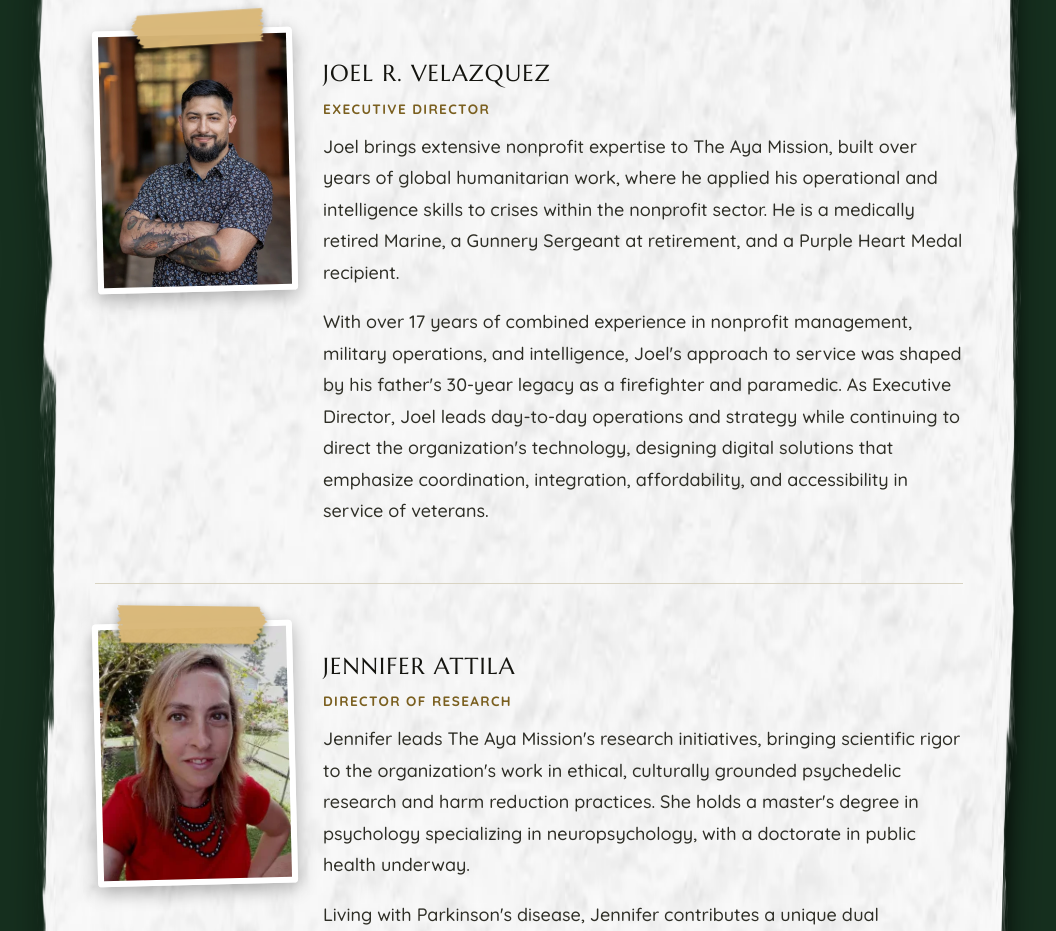
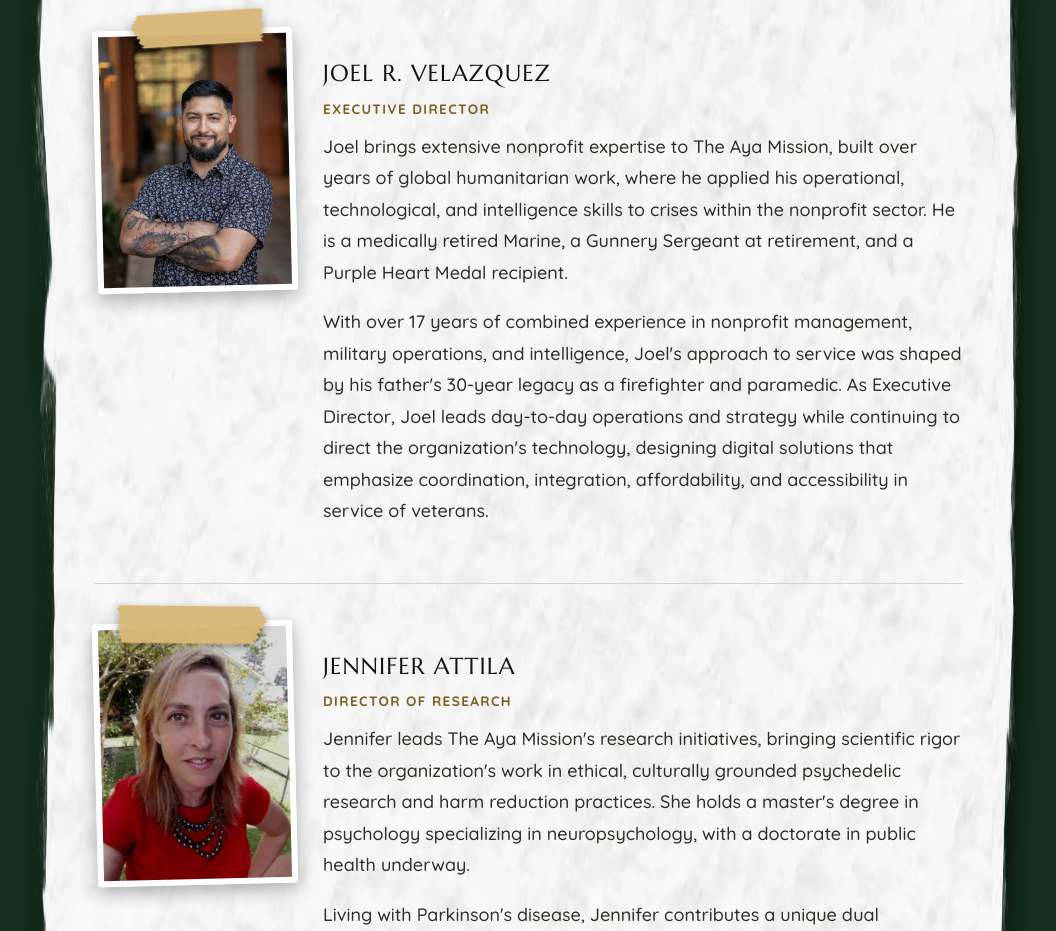
Before and after one commit to The-Aya-Mission/TAM-website, a plain HTML site: page team.html in a window 1280 px wide. Shown: the part 1320-2251 px from the top of the page, without its empty margins (111-1167 px from the left). Drawn offline with Linux system fonts and the light colour scheme; no server answers.

Commit message:
Joel bio: add technological to skills

```diff
--- a/team.html
+++ b/team.html
@@ -100,7 +100,7 @@
         <div>
         <h3>Joel R. Velazquez</h3>
         <div class="role">Executive Director</div>
-        <p>Joel brings extensive nonprofit expertise to The Aya Mission, built over years of global humanitarian work, where he applied his operational and intelligence skills to crises within the nonprofit sector. He is a medically retired Marine, a Gunnery Sergeant at retirement, and a Purple Heart Medal recipient.</p>
+        <p>Joel brings extensive nonprofit expertise to The Aya Mission, built over years of global humanitarian work, where he applied his operational, technological, and intelligence skills to crises within the nonprofit sector. He is a medically retired Marine, a Gunnery Sergeant at retirement, and a Purple Heart Medal recipient.</p>
         <p>With over 17 years of combined experience in nonprofit management, military operations, and intelligence, Joel's approach to service was shaped by his father's 30-year legacy as a firefighter and paramedic. As Executive Director, Joel leads day-to-day operations and strategy while continuing to direct the organization's technology, designing digital solutions that emphasize coordination, integration, affordability, and accessibility in service of veterans.</p>
         </div>
       </div>
```
